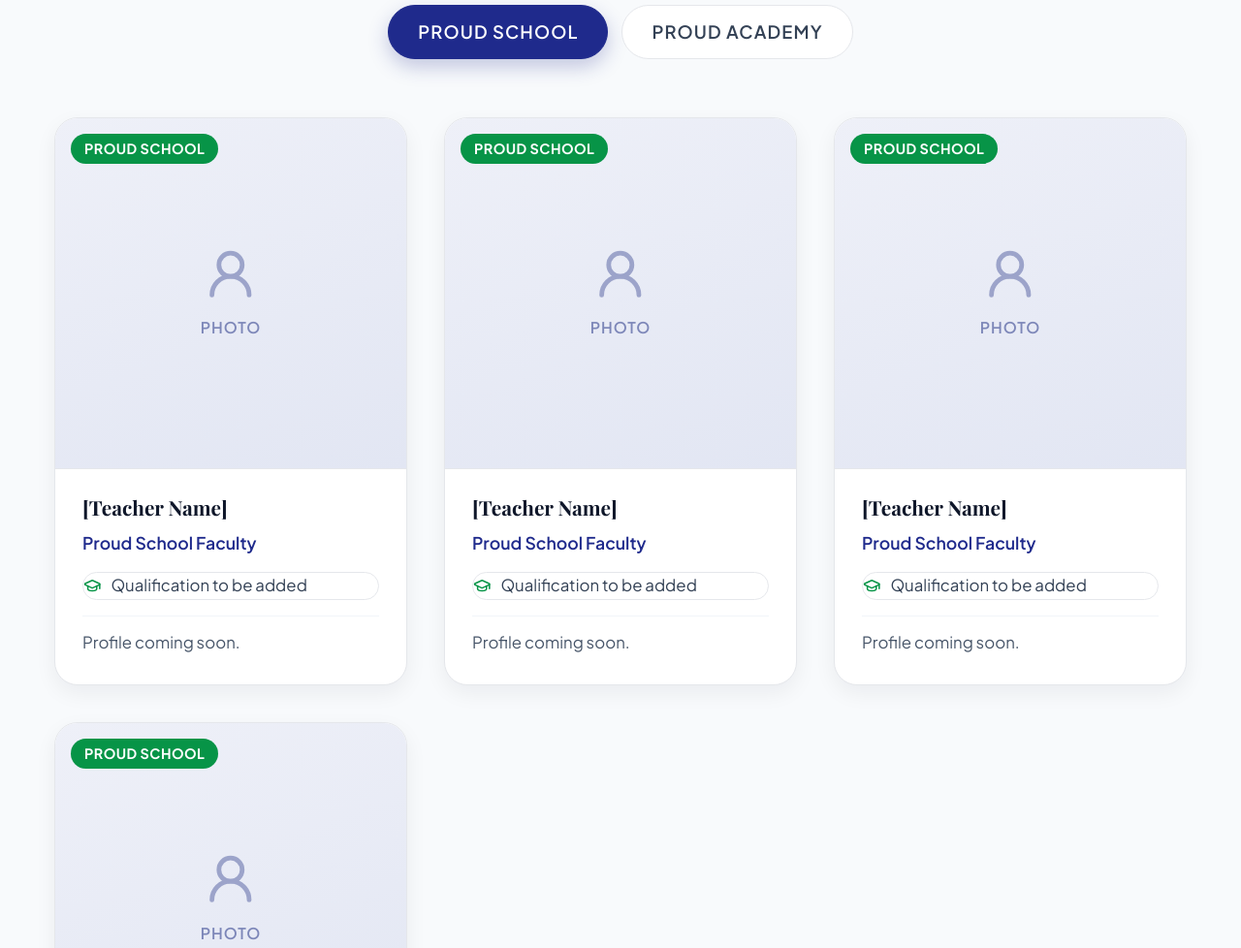
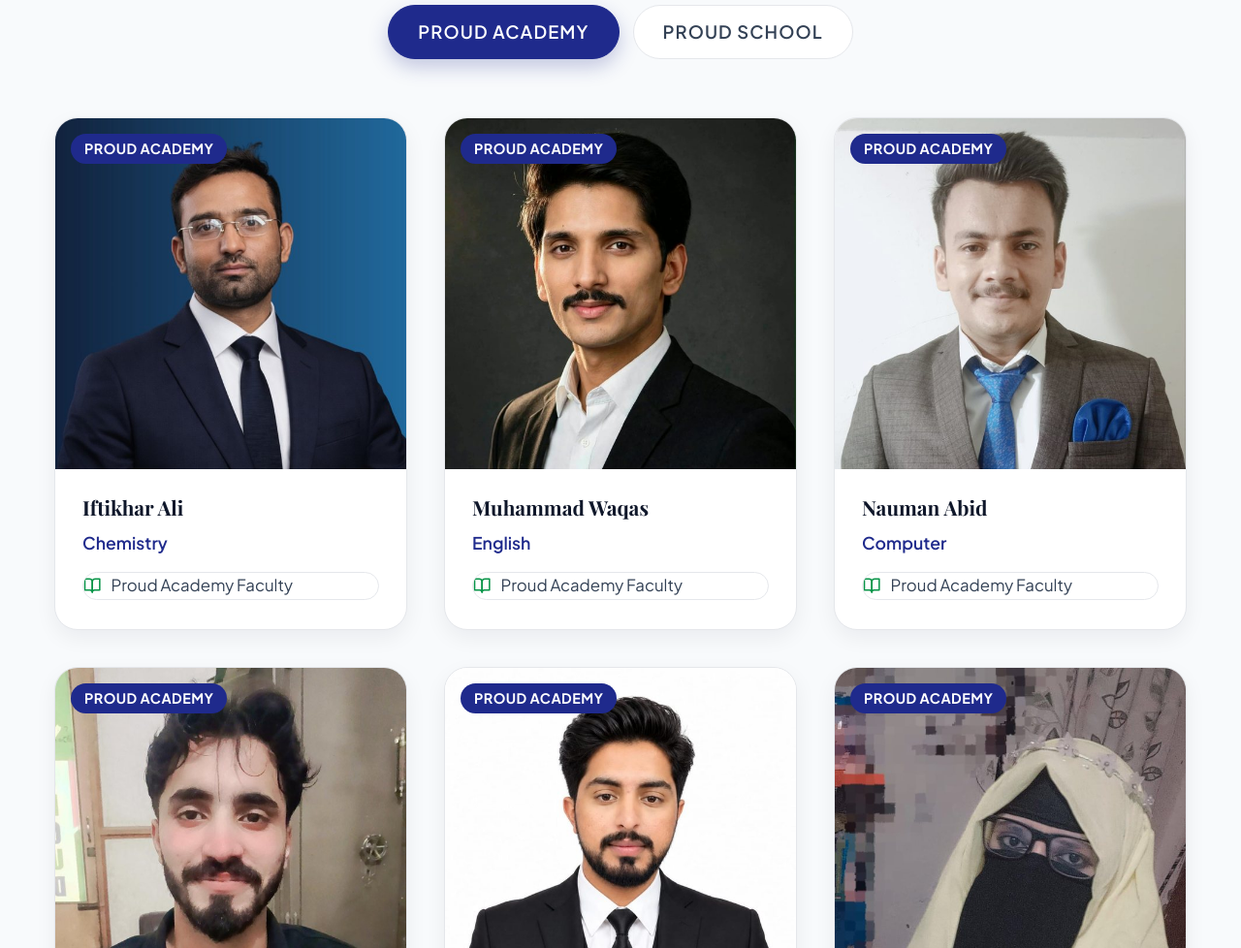
Before and after one commit to Alikhan-A-hub/proud-group-website, a plain HTML site: page faculty.html in a window 1280 px wide. Shown: the part 1040-2018 px from the top of the page at 97% size. Drawn offline with nearby package versions, Linux system fonts and the light colour scheme.

Commit message:
New founder message by Chaudhry Muhammad Ashraf; Proud Academy tab first on faculty page

```diff
--- a/faculty.html
+++ b/faculty.html
@@ -50,18 +50,18 @@
 </div></section>
 <section class="band"><div class="wrap">
   <div class="sec-head"><span class="eyebrow">Meet the Team</span><h2>The Teachers Behind Our Students</h2><span class="rule solid"></span><p class="lead">Our faculty combine strong subject knowledge with patience and care, guiding every student at Proud School and Proud Academy towards concept clarity and confidence.</p></div>
-  <div class="gtabs" id="gtabs" style="margin-top:60px"><button aria-pressed="true" data-f="school">Proud School</button><button aria-pressed="false" data-f="academy">Proud Academy</button></div>
-  <div class="fac-grid2" id="gallery-grid"><article class="tcard gcard-like" data-cat="school"><div class="photo-ph"><span class="chip s">Proud School</span><i data-i="user"></i><span>Photo</span></div>
-  <div class="b"><h3>[Teacher Name]</h3><span class="role">Proud School Faculty</span><div class="q"><i data-i="grad"></i><span>Qualification to be added</span></div><p>Profile coming soon.</p></div></article><article class="tcard gcard-like" data-cat="school"><div class="photo-ph"><span class="chip s">Proud School</span><i data-i="user"></i><span>Photo</span></div>
-  <div class="b"><h3>[Teacher Name]</h3><span class="role">Proud School Faculty</span><div class="q"><i data-i="grad"></i><span>Qualification to be added</span></div><p>Profile coming soon.</p></div></article><article class="tcard gcard-like" data-cat="school"><div class="photo-ph"><span class="chip s">Proud School</span><i data-i="user"></i><span>Photo</span></div>
-  <div class="b"><h3>[Teacher Name]</h3><span class="role">Proud School Faculty</span><div class="q"><i data-i="grad"></i><span>Qualification to be added</span></div><p>Profile coming soon.</p></div></article><article class="tcard gcard-like" data-cat="school"><div class="photo-ph"><span class="chip s">Proud School</span><i data-i="user"></i><span>Photo</span></div>
-  <div class="b"><h3>[Teacher Name]</h3><span class="role">Proud School Faculty</span><div class="q"><i data-i="grad"></i><span>Qualification to be added</span></div><p>Profile coming soon.</p></div></article><article class="tcard gcard-like" data-cat="academy" hidden><div class="photo-ph has-img" style="background-image:url(img/faculty-iftikhar-ali.jpg)" role="img" aria-label="Iftikhar Ali, Chemistry teacher at Proud Academy"><span class="chip a">Proud Academy</span></div>
-  <div class="b"><h3>Iftikhar Ali</h3><span class="role">Chemistry</span><div class="q"><i data-i="book"></i><span>Proud Academy Faculty</span></div></div></article><article class="tcard gcard-like" data-cat="academy" hidden><div class="photo-ph has-img" style="background-image:url(img/faculty-muhammad-waqas.jpg)" role="img" aria-label="Muhammad Waqas, English teacher at Proud Academy"><span class="chip a">Proud Academy</span></div>
-  <div class="b"><h3>Muhammad Waqas</h3><span class="role">English</span><div class="q"><i data-i="book"></i><span>Proud Academy Faculty</span></div></div></article><article class="tcard gcard-like" data-cat="academy" hidden><div class="photo-ph has-img" style="background-image:url(img/faculty-nauman-abid.jpg)" role="img" aria-label="Nauman Abid, Computer teacher at Proud Academy"><span class="chip a">Proud Academy</span></div>
-  <div class="b"><h3>Nauman Abid</h3><span class="role">Computer</span><div class="q"><i data-i="book"></i><span>Proud Academy Faculty</span></div></div></article><article class="tcard gcard-like" data-cat="academy" hidden><div class="photo-ph has-img" style="background-image:url(img/faculty-muazzam-mehdi.jpg)" role="img" aria-label="Muazzam Mehdi, Biology teacher at Proud Academy"><span class="chip a">Proud Academy</span></div>
-  <div class="b"><h3>Muazzam Mehdi</h3><span class="role">Biology</span><div class="q"><i data-i="book"></i><span>Proud Academy Faculty</span></div></div></article><article class="tcard gcard-like" data-cat="academy" hidden><div class="photo-ph has-img" style="background-image:url(img/faculty-qais-ali.jpg)" role="img" aria-label="Qais Ali, Mathematics teacher at Proud Academy"><span class="chip a">Proud Academy</span></div>
-  <div class="b"><h3>Qais Ali</h3><span class="role">Mathematics</span><div class="q"><i data-i="book"></i><span>Proud Academy Faculty</span></div></div></article><article class="tcard gcard-like" data-cat="academy" hidden><div class="photo-ph has-img" style="background-image:url(img/faculty-aliya-faraz.jpg)" role="img" aria-label="Aliya Faraz, Urdu teacher at Proud Academy"><span class="chip a">Proud Academy</span></div>
-  <div class="b"><h3>Aliya Faraz</h3><span class="role">Urdu</span><div class="q"><i data-i="book"></i><span>Proud Academy Faculty</span></div></div></article><article class="tcard gcard-like" data-cat="academy" hidden><div class="photo-ph has-img" style="background-image:url(img/faculty-laiba-maqsood.jpg)" role="img" aria-label="Laiba Maqsood, Physics teacher at Proud Academy"><span class="chip a">Proud Academy</span></div>
+  <div class="gtabs" id="gtabs" style="margin-top:60px"><button aria-pressed="true" data-f="academy">Proud Academy</button><button aria-pressed="false" data-f="school">Proud School</button></div>
+  <div class="fac-grid2" id="gallery-grid"><article class="tcard gcard-like" data-cat="school" hidden><div class="photo-ph"><span class="chip s">Proud School</span><i data-i="user"></i><span>Photo</span></div>
+  <div class="b"><h3>[Teacher Name]</h3><span class="role">Proud School Faculty</span><div class="q"><i data-i="grad"></i><span>Qualification to be added</span></div><p>Profile coming soon.</p></div></article><article class="tcard gcard-like" data-cat="school" hidden><div class="photo-ph"><span class="chip s">Proud School</span><i data-i="user"></i><span>Photo</span></div>
+  <div class="b"><h3>[Teacher Name]</h3><span class="role">Proud School Faculty</span><div class="q"><i data-i="grad"></i><span>Qualification to be added</span></div><p>Profile coming soon.</p></div></article><article class="tcard gcard-like" data-cat="school" hidden><div class="photo-ph"><span class="chip s">Proud School</span><i data-i="user"></i><span>Photo</span></div>
+  <div class="b"><h3>[Teacher Name]</h3><span class="role">Proud School Faculty</span><div class="q"><i data-i="grad"></i><span>Qualification to be added</span></div><p>Profile coming soon.</p></div></article><article class="tcard gcard-like" data-cat="school" hidden><div class="photo-ph"><span class="chip s">Proud School</span><i data-i="user"></i><span>Photo</span></div>
+  <div class="b"><h3>[Teacher Name]</h3><span class="role">Proud School Faculty</span><div class="q"><i data-i="grad"></i><span>Qualification to be added</span></div><p>Profile coming soon.</p></div></article><article class="tcard gcard-like" data-cat="academy"><div class="photo-ph has-img" style="background-image:url(img/faculty-iftikhar-ali.jpg)" role="img" aria-label="Iftikhar Ali, Chemistry teacher at Proud Academy"><span class="chip a">Proud Academy</span></div>
+  <div class="b"><h3>Iftikhar Ali</h3><span class="role">Chemistry</span><div class="q"><i data-i="book"></i><span>Proud Academy Faculty</span></div></div></article><article class="tcard gcard-like" data-cat="academy"><div class="photo-ph has-img" style="background-image:url(img/faculty-muhammad-waqas.jpg)" role="img" aria-label="Muhammad Waqas, English teacher at Proud Academy"><span class="chip a">Proud Academy</span></div>
+  <div class="b"><h3>Muhammad Waqas</h3><span class="role">English</span><div class="q"><i data-i="book"></i><span>Proud Academy Faculty</span></div></div></article><article class="tcard gcard-like" data-cat="academy"><div class="photo-ph has-img" style="background-image:url(img/faculty-nauman-abid.jpg)" role="img" aria-label="Nauman Abid, Computer teacher at Proud Academy"><span class="chip a">Proud Academy</span></div>
+  <div class="b"><h3>Nauman Abid</h3><span class="role">Computer</span><div class="q"><i data-i="book"></i><span>Proud Academy Faculty</span></div></div></article><article class="tcard gcard-like" data-cat="academy"><div class="photo-ph has-img" style="background-image:url(img/faculty-muazzam-mehdi.jpg)" role="img" aria-label="Muazzam Mehdi, Biology teacher at Proud Academy"><span class="chip a">Proud Academy</span></div>
+  <div class="b"><h3>Muazzam Mehdi</h3><span class="role">Biology</span><div class="q"><i data-i="book"></i><span>Proud Academy Faculty</span></div></div></article><article class="tcard gcard-like" data-cat="academy"><div class="photo-ph has-img" style="background-image:url(img/faculty-qais-ali.jpg)" role="img" aria-label="Qais Ali, Mathematics teacher at Proud Academy"><span class="chip a">Proud Academy</span></div>
+  <div class="b"><h3>Qais Ali</h3><span class="role">Mathematics</span><div class="q"><i data-i="book"></i><span>Proud Academy Faculty</span></div></div></article><article class="tcard gcard-like" data-cat="academy"><div class="photo-ph has-img" style="background-image:url(img/faculty-aliya-faraz.jpg)" role="img" aria-label="Aliya Faraz, Urdu teacher at Proud Academy"><span class="chip a">Proud Academy</span></div>
+  <div class="b"><h3>Aliya Faraz</h3><span class="role">Urdu</span><div class="q"><i data-i="book"></i><span>Proud Academy Faculty</span></div></div></article><article class="tcard gcard-like" data-cat="academy"><div class="photo-ph has-img" style="background-image:url(img/faculty-laiba-maqsood.jpg)" role="img" aria-label="Laiba Maqsood, Physics teacher at Proud Academy"><span class="chip a">Proud Academy</span></div>
   <div class="b"><h3>Laiba Maqsood</h3><span class="role">Physics</span><div class="q"><i data-i="book"></i><span>Proud Academy Faculty</span></div></div></article></div>
 </div></section>
 <section class="dark"><div class="wrap">
```
Also changed, not shown: founder.html (+9 -7 lines).
